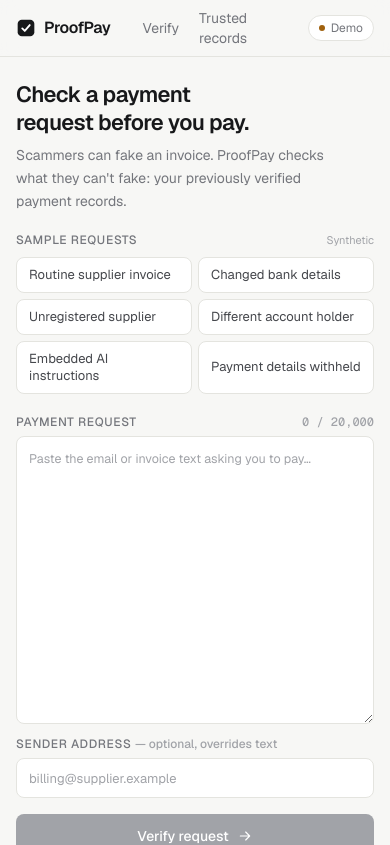
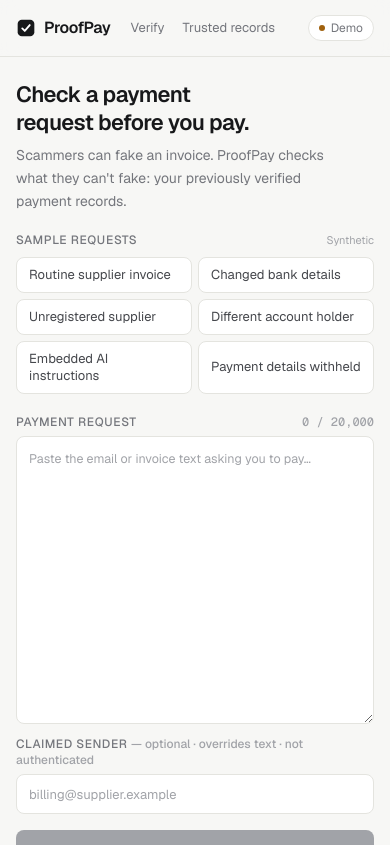
Before and after one commit to lijnati/ProofPay, a Next.js app: page / in a window 390 px wide. Shown: the top 845 px of the page. Built offline with nearby package versions, Linux system fonts and the light colour scheme.

Commit message:
feat(ui): update verification console, result view feedback, and mobile navigation

```diff
--- a/src/app/layout.tsx
+++ b/src/app/layout.tsx
@@ -17,17 +17,17 @@ export const viewport: Viewport = {
   themeColor: "#f7f7f5",
 };
 
-export default function RootLayout({ children }: LayoutProps<"/">) {
+export default function RootLayout({ children }: { children: React.ReactNode }) {
   return (
     <html lang="en" className={`${geistSans.variable} ${geistMono.variable} antialiased`}>
       <body className="min-h-dvh">
         <header className="sticky top-0 z-20 border-b border-line bg-canvas/90 backdrop-blur">
-          <div className="mx-auto flex h-14 max-w-[1240px] items-center gap-6 px-4 sm:px-6">
+          <div className="mx-auto flex h-14 max-w-[1240px] items-center gap-3 px-4 sm:gap-6 sm:px-6">
             <Link href="/" className="flex items-center gap-2 font-semibold tracking-tight">
               <Logo className="size-5" />
               ProofPay
             </Link>
-            <nav className="flex items-center gap-1 text-sm text-ink-3">
+            <nav className="flex items-center gap-0.5 whitespace-nowrap text-[13px] text-ink-3 sm:gap-1 sm:text-sm">
               <Link href="/" className="rounded-md px-2 py-1 hover:bg-sunken hover:text-ink">
                 Verify
               </Link>
--- a/src/components/result-view.tsx
+++ b/src/components/result-view.tsx
@@ -22,7 +22,7 @@ const VERDICT_COPY: Record<Verdict, { title: string; tone: string; ring: string;
     dot: "bg-review",
   },
   NO_MISMATCH_FOUND: {
-    title: "No mismatch found",
+    title: "No mismatch against registered records",
     tone: "bg-clear-soft border-clear-line",
     ring: "border-clear-line",
     text: "text-clear",
@@ -91,9 +91,9 @@ function VerdictHeader({ data, counts }: { data: VerifyResponse; counts: Record<
         </Meta>
         <Meta label="Extraction">
           {data.extractionMode === "live" ? (
-            <>Live · {data.model}</>
+            <>{data.extractionLabel}</>
           ) : (
-            <span className="text-review">Offline replay — pre-computed sample extraction</span>
+            <span className="text-review">{data.extractionLabel}</span>
           )}
         </Meta>
         <Meta label="Ref">
@@ -203,7 +203,7 @@ function EvidenceTable({ rows, supplier }: { rows: ComparisonRow[]; supplier: Tr
 }
 
 function Provenance({ excerpt, origin }: { excerpt: string | null; origin: "request_text" | "sender_field" }) {
-  if (origin === "sender_field") return <p className="mt-1 text-[11px] text-ink-4">From the sender field you entered</p>;
+  if (origin === "sender_field") return <p className="mt-1 text-[11px] text-ink-4">Claimed sender you entered — not authenticated</p>;
   if (!excerpt) return null;
   return (
     <p className="mt-1 border-l-2 border-line-strong pl-2 text-[11px] leading-snug text-ink-3">
@@ -338,7 +338,7 @@ function PaymentGate({ data }: { data: VerifyResponse }) {
               <button
                 type="button"
                 disabled={!canApproveReview}
-                onClick={() => setReleased("Approved after human review.")}
+                onClick={() => setReleased(`Approved after human review. Reviewer note: “${note.trim()}”.`)}
                 className="h-10 rounded-lg bg-ink text-sm font-medium text-white transition-colors hover:bg-ink-2 disabled:cursor-not-allowed disabled:bg-sunken disabled:text-ink-4"
               >
                 Approve simulated payment
--- a/src/components/verify-console.tsx
+++ b/src/components/verify-console.tsx
@@ -43,7 +43,7 @@ export function VerifyConsole({ samples }: { samples: SampleOption[] }) {
       const res = await fetch("/api/verify", {
         method: "POST",
         headers: { "content-type": "application/json" },
-        body: JSON.stringify({ text, senderEmail: sender.trim() || undefined }),
+        body: JSON.stringify({ text, senderEmail: sender.trim() || undefined, sampleId: activeSample ?? undefined }),
         signal: controller.signal,
       });
       const json = await res.json().catch(() => null);
@@ -133,7 +133,7 @@ export function VerifyConsole({ samples }: { samples: SampleOption[] }) {
 
           <label className="flex flex-col gap-1.5">
             <span className="text-xs font-medium uppercase tracking-wider text-ink-3">
-              Sender address <span className="normal-case tracking-normal text-ink-4">— optional, overrides text</span>
+              Claimed sender <span className="normal-case tracking-normal text-ink-4">— optional · overrides text · not authenticated</span>
             </span>
             <input
               type="email"
```
